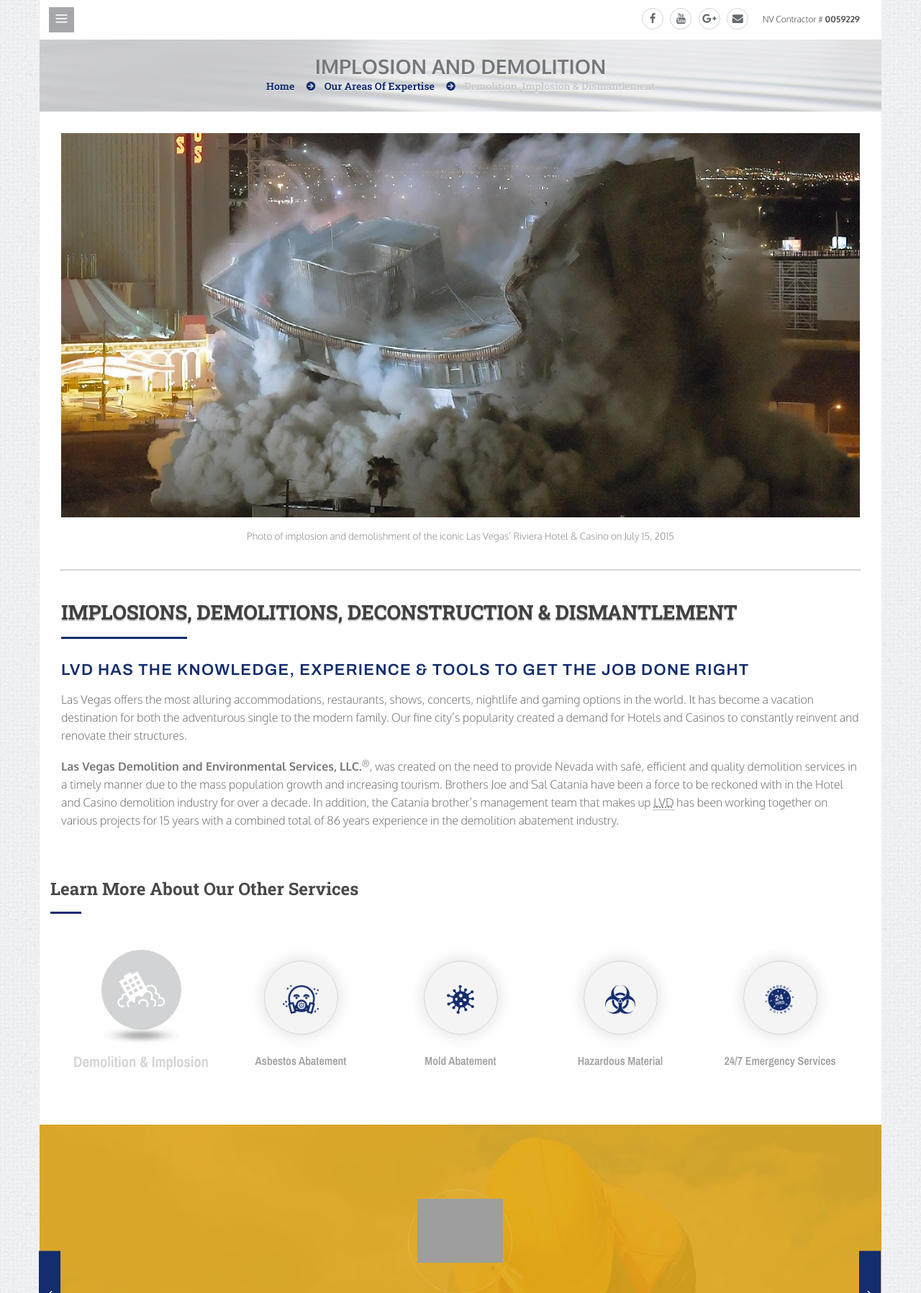
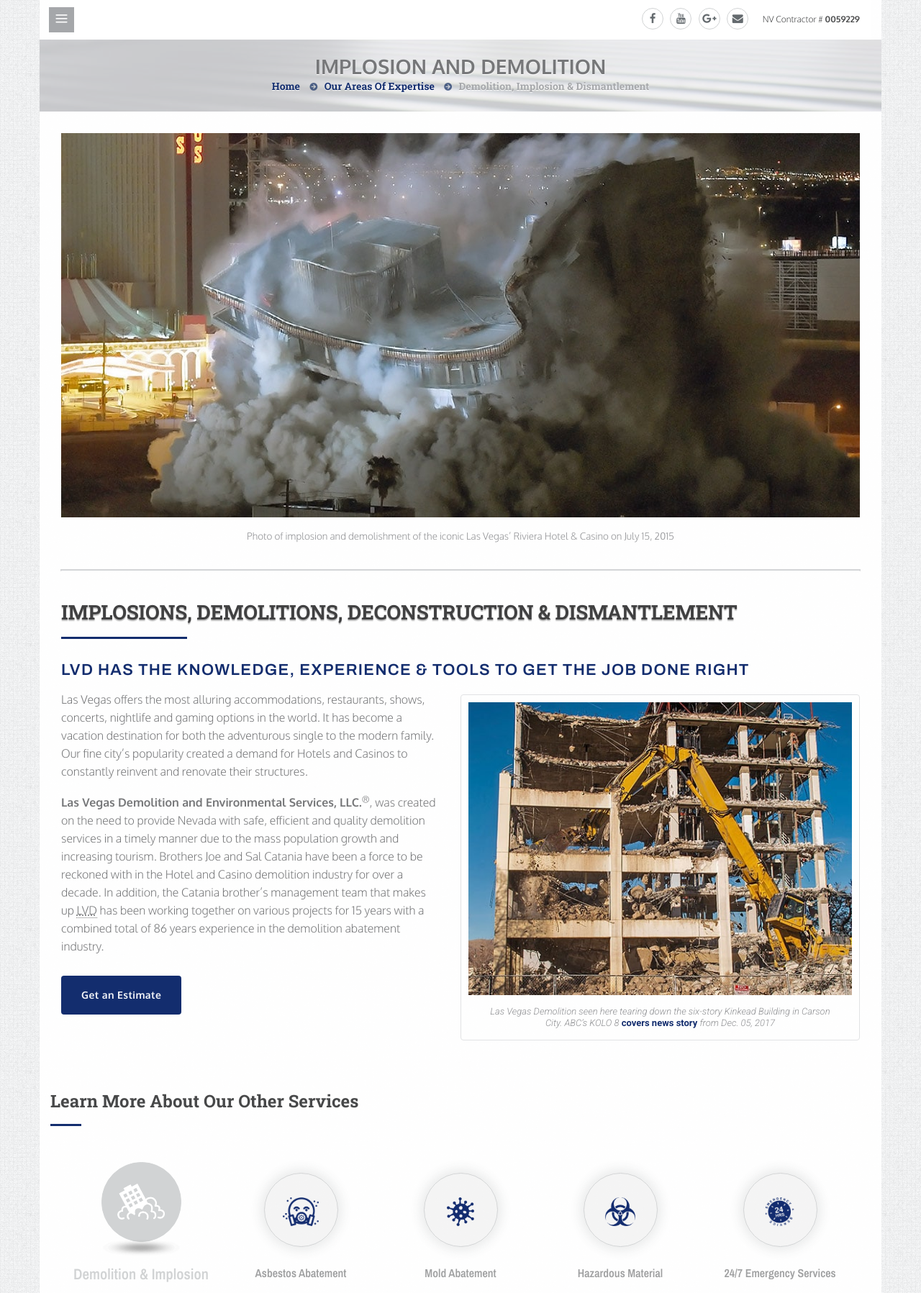
Before and after one commit to infin80/lvdemolition-wsy, a WordPress theme: template las-vegas-demos-and-implosions.php in a window 1280 px wide. Shown: the top 1797 px of the page at 72% size. Run offline with PHP 8.4 and a stand-in for WordPress, Linux system fonts and the light colour scheme; the site name, menu and one post (Sample post) are stand-ins, and other content is empty; grey boxes are pictures that could not be loaded.

Commit message:
More fixups

```diff
--- a/css/shortcodes.css
+++ b/css/shortcodes.css
@@ -239,7 +245,7 @@ figure > img {
 
 
 /* -- max-width: 991 */
-.service-section .tab-content .tab-pane > a, .service-section .intro-text a:last-of-type, a.contact-button {
+.service-section .tab-content .tab-pane > a, a.contact-button {
 	font-size: 14px;
 	margin-top: 10px;
 }
--- a/inc/javascripts.php
+++ b/inc/javascripts.php
@@ -32,3 +32,10 @@
 
 <!-- Library - Theme JS -->
 <script src="js/functions.js"></script>
+
+<script src="//static.getclicky.com/js" type="text/javascript"></script>
+<script type="text/javascript">
+  try {
+      clicky.init(101034981);
+  } catch (e) {}
+</script>
--- a/las-vegas-demolition-services.php
+++ b/las-vegas-demolition-services.php
@@ -73,7 +73,9 @@
 								<figcaption>Shown here is the messy cleanup work that occurs after the demolition or implosion of large scale structures. LVD is also equipped to handle any hazardous materials that require delicate removal processes.</figcaption>
 							</figure>
 							<p>Las Vegas offers the most alluring accommodations, restaurants, shows, concerts, nightlife and gaming options in the world. It has become a vacation destination for both the adventurous single to the modern family. Our fine city’s popularity created a demand for Hotels and Casinos to constantly reinvent and renovate their structures.</p>
-							<p><strong>Las Vegas Demolition and Environmental Services, LLC.</strong><sup>&reg;</sup>, was created on the need to provide Nevada with safe, efficient and quality demolition services in a timely manner due to the mass population growth and increasing tourism. Brothers Joe and Sal Catania have been a force to be reckoned with in the Hotel and Casino demolition industry for over a decade. In addition, the Catania brother’s management team that makes up <abbr title="Las Vegas Demolition">LVD</abbr> has been working together on various projects for 15 years with a combined total of 86 years experience in the demolition abatement industry.</p>
+							<p><strong>Las Vegas Demolition and Environmental Services, LLC.</strong><sup>&reg;</sup>, was created on the need to provide Nevada with safe, efficient and quality demolition services in a timely manner due to the mass population growth and increasing tourism. Brothers Joe and Sal Catania have been a force to be reckoned with in the Hotel and Casino demolition industry for over a decade. In addition, the Catania brother’s management team that makes up <abbr title="Las Vegas Demolition and Environmental Services, LLC.&reg;">LVD</abbr> has been working together on various projects for 15 years with a combined total of 86 years experience in the demolition abatement industry.</p>
+							<p>Because a few of our casino implosions become public specticles, you have perhaps already seen our work (without knowing it)! Most recently, please view the famous <a href="https://www.youtube.com/watch?v=FEFHURDeJP0" target="_blank">Las Vegas Riviera Hotel &amp; Casino</a> implosion, the <a href="https://www.youtube.com/watch?v=Sfos-eHS7hQ" target="_blank">Palace Station Courtyard demolition</a> and the <a href="https://www.youtube.com/watch?v=wUmKptggGdU" target="_blank">Kinkhead Building tear down</a> in Carson City, Nevada. All of our work is 100% guaranteed.</p>
+							<a href="contact-las-vegas-demolition.php" title="Contact Us Today" class="contact-button">Contact Us Today!</a>
 						</div>
 					</div>
 				</div>
--- a/las-vegas-demos-and-implosions.php
+++ b/las-vegas-demos-and-implosions.php
@@ -15,55 +15,11 @@
 
 	    <title>Safe Casino, Hotel, Structrural Demolishment &amp; Implosion Company</title>
 
-		<!-- Standard Favicon -->
-		<link rel="shortcut icon" type="image/x-icon" href="favicon.ico" />
+	    	<?php
+	    	$ROOT = '/';
+	    	require_once 'inc/head.php';
+	    	?>
 
-		<!-- For iPhone 4 Retina: -->
-		<link rel="apple-touch-icon-precomposed" sizes="114x114" href="images/apple-touch-icon-114x114-precomposed.png">
-		<!-- For iPad: -->
-		<link rel="apple-touch-icon-precomposed" sizes="72x72" href="images/apple-touch-icon-72x72-precomposed.png">
-
-		<!-- For iPhone: -->
-		<link rel="apple-touch-icon-precomposed" href="images/apple-touch-icon-57x57-precomposed.png">
-
-		<!-- Library - Loader CSS -->
-		<link rel="stylesheet" type="text/css" href="libraries/loader/loaders.min.css">
-
-		<!-- Library - Google Font Familys -->
-		<link href="https://fonts.googleapis.com/css?family=Archivo+Narrow:400,400i,600|Archivo:400,600|Economica:400,700|Oxygen:300,400,700|Roboto+Slab:400,700|Roboto:300,300i,400,700" rel="stylesheet">
-
-		<!-- Library - Bootstrap v3.3.5 -->
-	    <link rel="stylesheet" type="text/css" href="libraries/bootstrap/bootstrap.min.css">
-
-		<!-- Font Icons -->
-		<!-- <link rel="stylesheet" type="text/css" href="libraries/fonts/font-awesome.min.css"> -->
-		<link rel="stylesheet" type="text/css" href="https://maxcdn.bootstrapcdn.com/font-awesome/4.7.0/css/font-awesome.min.css">
-		<link rel="stylesheet" type="text/css" href="libraries/fonts/elegant-icons.css">
-
-		<!-- Library - Animate CSS -->
-		<link rel="stylesheet" type="text/css" href="libraries/animate/animate.min.css">
-
-		<!-- Library - Magnific Popup -->
-		<link rel="stylesheet" type="text/css" href="libraries/magnific-popup/magnific-popup.css">
-
-		<!-- Library - Bxslider -->
-		<link rel="stylesheet" type="text/css" href="libraries/bxslider/jquery.bxslider.css">
-
-		<!-- Custom - Common CSS -->
-		<link rel="stylesheet" type="text/css" href="css/plugins.css">
-		<link rel="stylesheet" type="text/css" href="css/navigation-menu.css">
-
-		<!--[if IE]>
-			<link rel="stylesheet" type="text/css" href="css/all-ie-only.css" />
-		<![endif]-->
-
-		<!-- Custom - Theme CSS -->
-		<link rel="stylesheet" type="text/css" href="style.css">
-		<link rel="stylesheet" type="text/css" href="css/shortcodes.css">
-
-		<!--[if lt IE 9]>
-			<script src="js/html5/respond.min.js"></script>
-	    <![endif]-->
 	    </head>
 
 	    <body data-offset="200" data-spy="scroll" data-target=".ow-navigation" id="servicespage">
@@ -115,8 +71,14 @@
 					<div class="row">
 						<div class="col-xs-12 intro-text">
 						<h2>LVD has the Knowledge, Experience &amp; Tools to Get the Job Done Right</h2>
+						<figure class="insetpic">
+							<img src="images/kinhead-6-story-building-tear-down-demolish.jpg" alt="Excavator tearing down 6 story structure" width="550" height="420" class="img-responsive" />
+							<figcaption>Las Vegas Demolition seen here tearing down the six-story Kinkead Building in Carson City. ABC&rsquo;s KOLO 8 <a href="http://www.kolotv.com/content/news/Tearing-down-the-troubled-Kinkead-Building--462180933.html" target="_blank">covers news story</a> from Dec. 05, 2017</figcaption>
+						</figure>
 							<p>Las Vegas offers the most alluring accommodations, restaurants, shows, concerts, nightlife and gaming options in the world. It has become a vacation destination for both the adventurous single to the modern family. Our fine city’s popularity created a demand for Hotels and Casinos to constantly reinvent and renovate their structures.</p>
-							<p><b>Las Vegas Demolition and Environmental Services, LLC.</b><sup>®</sup>, was created on the need to provide Nevada with safe, efficient and quality demolition services in a timely manner due to the mass population growth and increasing tourism. Brothers Joe and Sal Catania have been a force to be reckoned with in the Hotel and Casino demolition industry for over a decade. In addition, the Catania brother’s management team that makes up <abbr title="Las Vegas Demolition">LVD</abbr> has been working together on various projects for 15 years with a combined total of 86 years experience in the demolition abatement industry.</p>
+							<p><b>Las Vegas Demolition and Environmental Services, LLC.</b><sup>®</sup>, was created on the need to provide Nevada with safe, efficient and quality demolition services in a timely manner due to the mass population growth and increasing tourism. Brothers Joe and Sal Catania have been a force to be reckoned with in the Hotel and Casino demolition industry for over a decade. In addition, the Catania brother’s management team that makes up <abbr title="Las Vegas Demolition and Environmental Services, LLC.®">LVD</abbr> has been working together on various projects for 15 years with a combined total of 86 years experience in the demolition abatement industry.</p>
+
+							<a href="contact-las-vegas-demolition.php" title="Get an Estimate" class="contact-button">Get an Estimate</a>
 						</div>
 					</div>
 				</div>
--- a/style.css
+++ b/style.css
@@ -299,13 +299,16 @@ ul {
 }
 
 /* -- max-width: 580 */
-.top-social li a, .call-content a, .service-section .tab-content .tab-pane > a, .service-section .intro-text a:last-of-type, .entry-title a, .plan-select a, .feature-box span, .get-in-touch ul li, .bottom-footer ul li a, .flicker .bx-wrapper ul li a img, .flicker .bx-wrapper .bx-prev, .flicker .bx-wrapper .bx-next, .about-box h3, .promo-box i, .promo-section .col-md-8 > a, .type-post > a.read-more, .widget-area .recent-content h3 a, .blog-post .content-area .tags a, .comment-form input[type="submit"], .contact-form input[type="submit"], .product-box > h3 a, .product-hover a, .product-detail .summary .choose-color a::before, .product-detail .summary .size > a, .product-detail .quantity > a, .product-detail .quantity-block > a.add-to-wishlist, .product-detail .add-to-cart a, .coupon-code .input-group-btn .btn, .shipping-calculate button, .order-summary-content > .col-md-8 a, .price-table, .pricing-section2 .price-table .plan-title h3::before, a.contact-button {
+.top-social li a, .call-content a, .service-section .tab-content .tab-pane > a, .entry-title a, .plan-select a, .feature-box span, .get-in-touch ul li, .bottom-footer ul li a, .flicker .bx-wrapper ul li a img, .flicker .bx-wrapper .bx-prev, .flicker .bx-wrapper .bx-next, .about-box h3, .promo-box i, .promo-section .col-md-8 > a, .type-post > a.read-more, .widget-area .recent-content h3 a, .blog-post .content-area .tags a, .comment-form input[type="submit"], .contact-form input[type="submit"], .product-box > h3 a, .product-hover a, .product-detail .summary .choose-color a::before, .product-detail .summary .size > a, .product-detail .quantity > a, .product-detail .quantity-block > a.add-to-wishlist, .product-detail .add-to-cart a, .coupon-code .input-group-btn .btn, .shipping-calculate button, .order-summary-content > .col-md-8 a, .price-table, .pricing-section2 .price-table .plan-title h3::before, a.contact-button {
 	-webkit-transition: all .6s ease-out 0s;
 	-moz-transition: all .6s ease-out 0s;
 	-o-transition: all .6s ease-out 0s;
 	transition: all .6s ease-out 0s;
 }
-
+.intro-text a.contact-button {
+	margin-bottom: 35px;
+	display: inline-block;
+}
 
 /* -- Section Header */
 .section-header {
@@ -715,14 +718,17 @@ ul {
 
 /* -- max-width: 580 */
 .page-banner .breadcrumb > .active {
-	color: #c7c8cb;
+	color: #a5a7aa;
+	font-weight: 400px
+
 }
 .breadcrumb > li + li::before {
 	content:"\f0a9";
 	font-family:'FontAwesome';
-	color: #132d6e;
-	font-size: 14px;
-	margin: 0 8px;
+	color: rgba(19, 46, 99, .7);
+	font-size: 12px;
+	margin: 0 5px;
+	text-shadow: none;
 }
 /*.menu-block.navbar-fixed-top {
 	position: fixed;
```
Also changed, not shown: other parts of css/shortcodes.css (+30 -24 lines), asbestos-abatement-professionals.php (+4 -3 lines), index.php (+3 -4 lines), our-history.php (+33 -5 lines), images/about/las-vegas-demolishment-environmental-bnr.jpg (deleted), images/asbestos-removal-and-abatement-las-vegas.jpg (deleted), images/experienced-las-vegas-demolition-contractors.jpg (added), images/popcorn-ceiling-removal-contractors.jpg (added). Lines whose indentation alone changed are shown as unchanged.
